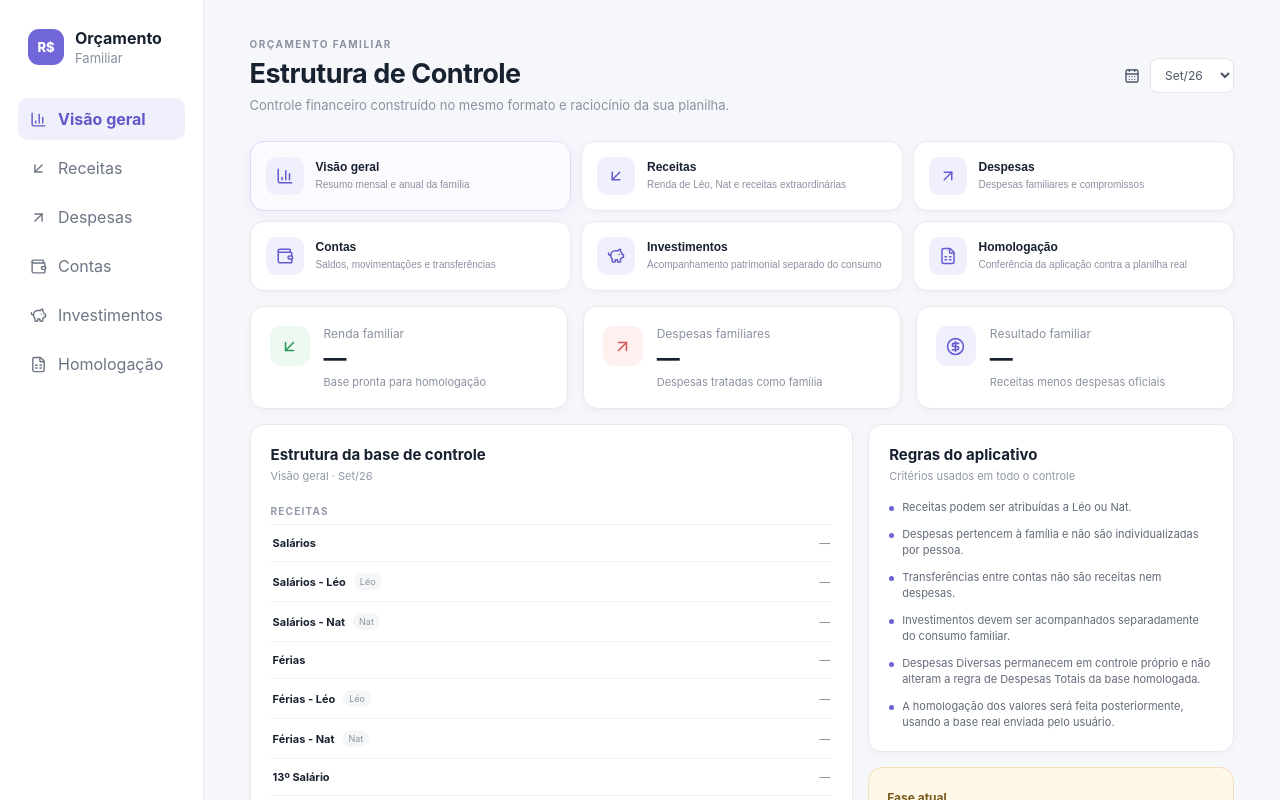
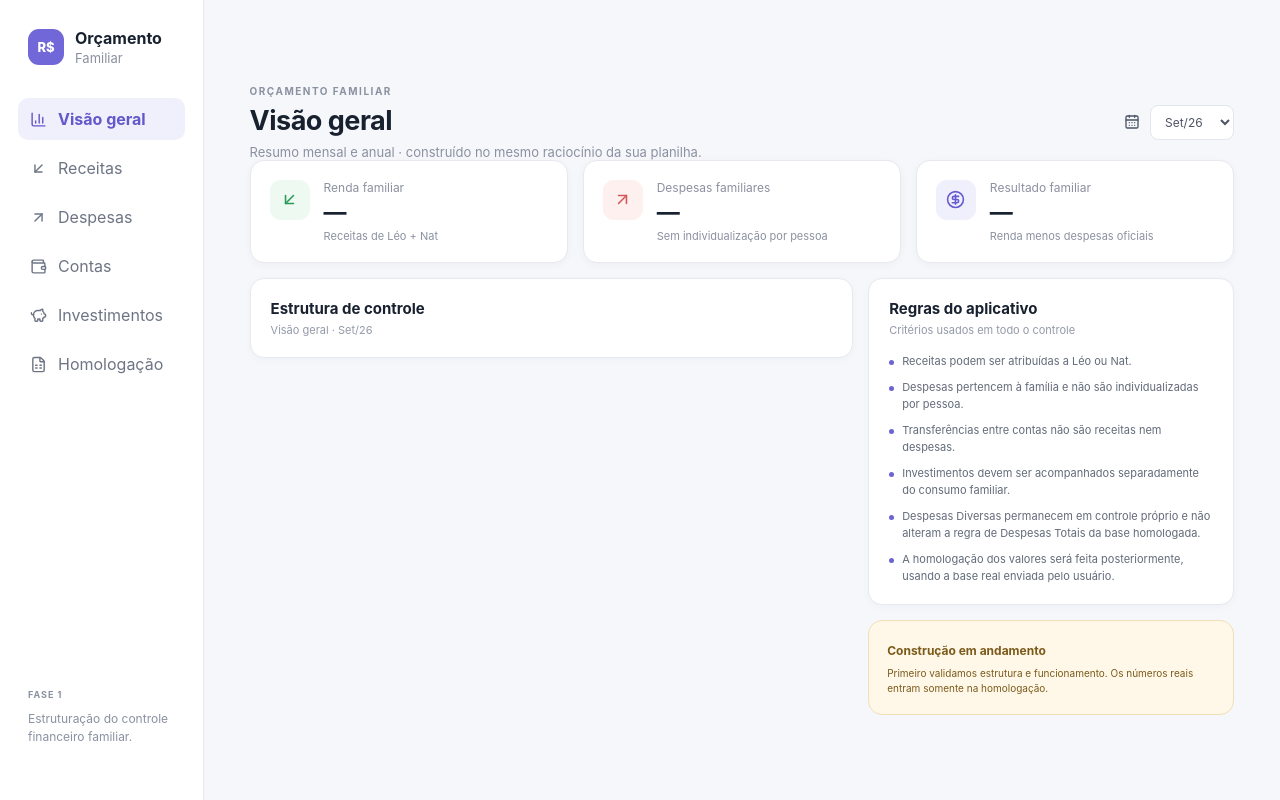
Before and after one commit to cardoso4009-byte/Or-amento-Familiar, a Next.js app: page /controle in a window 1280 px wide. Shown: the top 800 px of the page. Built offline with nearby package versions, Linux system fonts and the light colour scheme.

Commit message:
Corrigir layout da tela de controle e remover navegação horizontal compactada

```diff
--- a/app/controle/page.tsx
+++ b/app/controle/page.tsx
@@ -5,52 +5,64 @@ import { ArrowDownLeft, ArrowUpRight, BarChart3, CalendarDays, CircleDollarSign,
 import { ESTRUTURA_ORCAMENTO, MESES_2026, REGRAS_APLICACAO } from '../../lib/modelo-orcamento'
 
 const modulos = [
-  { id: 'visao', titulo: 'Visão geral', descricao: 'Resumo mensal e anual da família', icon: BarChart3 },
-  { id: 'receitas', titulo: 'Receitas', descricao: 'Renda de Léo, Nat e receitas extraordinárias', icon: ArrowDownLeft },
-  { id: 'despesas', titulo: 'Despesas', descricao: 'Despesas familiares e compromissos', icon: ArrowUpRight },
-  { id: 'contas', titulo: 'Contas', descricao: 'Saldos, movimentações e transferências', icon: Wallet },
-  { id: 'investimentos', titulo: 'Investimentos', descricao: 'Acompanhamento patrimonial separado do consumo', icon: PiggyBank },
-  { id: 'homologacao', titulo: 'Homologação', descricao: 'Conferência da aplicação contra a planilha real', icon: FileSpreadsheet },
+  { id: 'visao', titulo: 'Visão geral', descricao: 'Resumo mensal e anual', icon: BarChart3 },
+  { id: 'receitas', titulo: 'Receitas', descricao: 'Léo, Nat e extraordinárias', icon: ArrowDownLeft },
+  { id: 'despesas', titulo: 'Despesas', descricao: 'Gastos e compromissos familiares', icon: ArrowUpRight },
+  { id: 'contas', titulo: 'Contas', descricao: 'Saldos e transferências', icon: Wallet },
+  { id: 'investimentos', titulo: 'Investimentos', descricao: 'Patrimônio separado do consumo', icon: PiggyBank },
+  { id: 'homologacao', titulo: 'Homologação', descricao: 'Aplicação × planilha', icon: FileSpreadsheet },
 ]
+
+const grupoPorModulo: Record<string, string[]> = {
+  visao: ['RECEITAS', 'DESPESAS', 'RESULTADO'],
+  receitas: ['RECEITAS'],
+  despesas: ['DESPESAS'],
+  homologacao: ['RECEITAS', 'DESPESAS', 'RESULTADO'],
+}
 
 export default function ControlePage() {
   const [mes, setMes] = useState<(typeof MESES_2026)[number]>('Set/26')
   const [modulo, setModulo] = useState('visao')
-
   const grupos = useMemo(() => {
+    const permitidos = grupoPorModulo[modulo]
     const map = new Map<string, typeof ESTRUTURA_ORCAMENTO>()
     ESTRUTURA_ORCAMENTO.forEach((linha) => {
+      if (permitidos && !permitidos.includes(linha.grupo)) return
       if (!map.has(linha.grupo)) map.set(linha.grupo, [])
       map.get(linha.grupo)!.push(linha)
     })
     return [...map.entries()]
-  }, [])
+  }, [modulo])
+  const moduloAtual = modulos.find((m) => m.id === modulo) || modulos[0]
 
   return (
     <div className="app">
       <aside className="sidebar">
         <div className="brand"><div className="brandMark">R$</div><div><strong>Orçamento</strong><span>Familiar</span></div></div>
         <nav>{modulos.map((m) => { const Icon = m.icon; return <button key={m.id} className={modulo === m.id ? 'active' : ''} onClick={() => setModulo(m.id)}><Icon size={17} />{m.titulo}</button> })}</nav>
-        <div className="sideBottom"><small>FASE ATUAL</small><p>Estruturação da aplicação.<br />Homologação numérica depois.</p></div>
+        <div className="sideBottom"><small>FASE 1</small><p>Estruturação do controle financeiro familiar.</p></div>
       </aside>
 
       <main className="content">
         <header className="top">
-          <div><p className="eyebrow">ORÇAMENTO FAMILIAR</p><h1>Estrutura de Controle</h1><p className="muted">Controle financeiro construído no mesmo formato e raciocínio da sua planilha.</p></div>
-          <div className="topActions"><div className="month controlMonth"><CalendarDays size={16} /><select value={mes} onChange={(e) => setMes(e.target.value as typeof mes)}>{MESES_2026.map((m) => <option key={m}>{m}</option>)}</select></div></div>
+          <div><p className="eyebrow">ORÇAMENTO FAMILIAR</p><h1>{moduloAtual.titulo}</h1><p className="muted">{moduloAtual.descricao} · construído no mesmo raciocínio da sua planilha.</p></div>
+          <div className="topActions"><div className="month controlMonth"><CalendarDays size={16} /><select value={mes} onChange={(e) => setMes(e.target.value as typeof mes)} aria-label="Mês de referência">{MESES_2026.map((m) => <option key={m}>{m}</option>)}</select></div></div>
         </header>
 
-        <section className="controlModules">{modulos.map((m) => { const Icon = m.icon; return <button key={m.id} className={`controlModule ${modulo === m.id ? 'selected' : ''}`} onClick={() => setModulo(m.id)}><span className="controlModuleIcon"><Icon size={18} /></span><span><strong>{m.titulo}</strong><small>{m.descricao}</small></span></button> })}</section>
-
         <section className="cards controlCards">
-          <article><div className="cardIcon income"><ArrowDownLeft size={19} /></div><div><span>Renda familiar</span><strong>—</strong><small>Base pronta para homologação</small></div></article>
-          <article><div className="cardIcon expense"><ArrowUpRight size={19} /></div><div><span>Despesas familiares</span><strong>—</strong><small>Despesas tratadas como família</small></div></article>
-          <article><div className="cardIcon balance"><CircleDollarSign size={19} /></div><div><span>Resultado familiar</span><strong>—</strong><small>Receitas menos despesas oficiais</small></div></article>
+          <article><div className="cardIcon income"><ArrowDownLeft size={19} /></div><div><span>Renda familiar</span><strong>—</strong><small>Receitas de Léo + Nat</small></div></article>
+          <article><div className="cardIcon expense"><ArrowUpRight size={19} /></div><div><span>Despesas familiares</span><strong>—</strong><small>Sem individualização por pessoa</small></div></article>
+          <article><div className="cardIcon balance"><CircleDollarSign size={19} /></div><div><span>Resultado familiar</span><strong>—</strong><small>Renda menos despesas oficiais</small></div></article>
         </section>
 
         <section className="grid controlGrid">
-          <article className="panel"><div className="panelHead"><div><h2>Estrutura da base de controle</h2><p>{modulos.find((m) => m.id === modulo)?.titulo} · {mes}</p></div></div><div className="controlRows">{grupos.map(([grupo, linhas]) => <div className="controlGroup" key={grupo}><h3>{grupo}</h3>{linhas.map((linha) => <div className="controlRow" key={linha.id}><div><strong>{linha.nome}</strong>{linha.responsavel && <span>{linha.responsavel}</span>}</div><b>—</b></div>)}</div>)}</div></article>
-          <aside className="controlAside"><article className="panel"><div className="panelHead"><div><h2>Regras do aplicativo</h2><p>Critérios usados em todo o controle</p></div></div><ul className="ruleList">{REGRAS_APLICACAO.map((regra) => <li key={regra}>{regra}</li>)}</ul></article><article className="phaseCard"><strong>Fase atual</strong><p>Estruturação funcional. Os valores reais serão inseridos somente na etapa de homologação.</p></article></aside>
+          <article className="panel"><div className="panelHead"><div><h2>Estrutura de controle</h2><p>{moduloAtual.titulo} · {mes}</p></div></div>
+            {modulo === 'contas' && <div className="modulePlaceholder"><Wallet size={28} /><strong>Contas</strong><span>Saldo inicial, entradas, saídas e transferências entre contas.</span></div>}
+            {modulo === 'investimentos' && <div className="modulePlaceholder"><PiggyBank size={28} /><strong>Investimentos</strong><span>Aportes, resgates e patrimônio separados das despesas de consumo.</span></div>}
+            {grupos.length > 0 && <div className="controlRows">{grupos.map(([grupo, linhas]) => <div className="controlGroup" key={grupo}><h3>{grupo}</h3>{linhas.map((linha) => <div className="controlRow" key={linha.id}><div><strong>{linha.nome}</strong>{linha.responsavel && <span>{linha.responsavel}</span>}</div><b>—</b></div>)}</div>)}</div>}
+          </article>
+
+          <aside className="controlAside"><article className="panel"><div className="panelHead"><div><h2>Regras do aplicativo</h2><p>Critérios usados em todo o controle</p></div></div><ul className="ruleList">{REGRAS_APLICACAO.map((regra) => <li key={regra}>{regra}</li>)}</ul></article><article className="phaseCard"><strong>Construção em andamento</strong><p>Primeiro validamos estrutura e funcionamento. Os números reais entram somente na homologação.</p></article></aside>
         </section>
       </main>
     </div>
```
